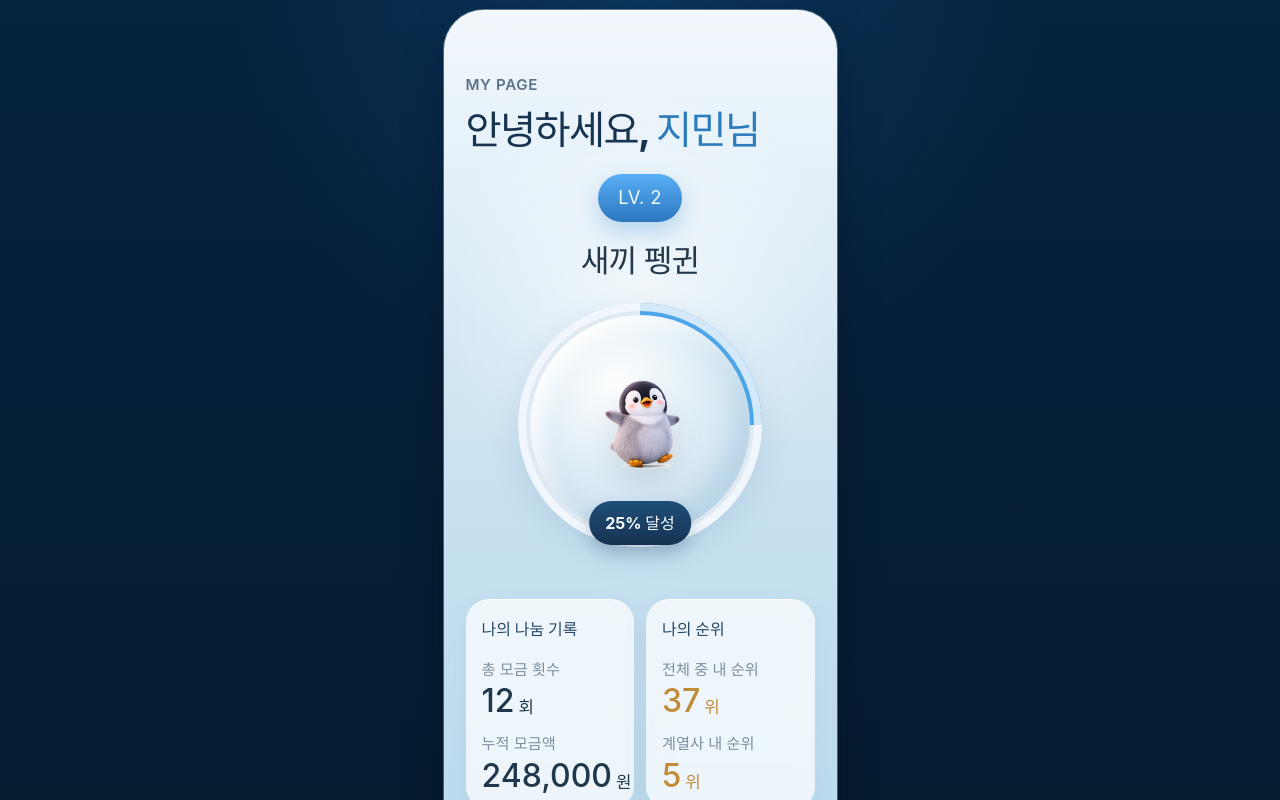
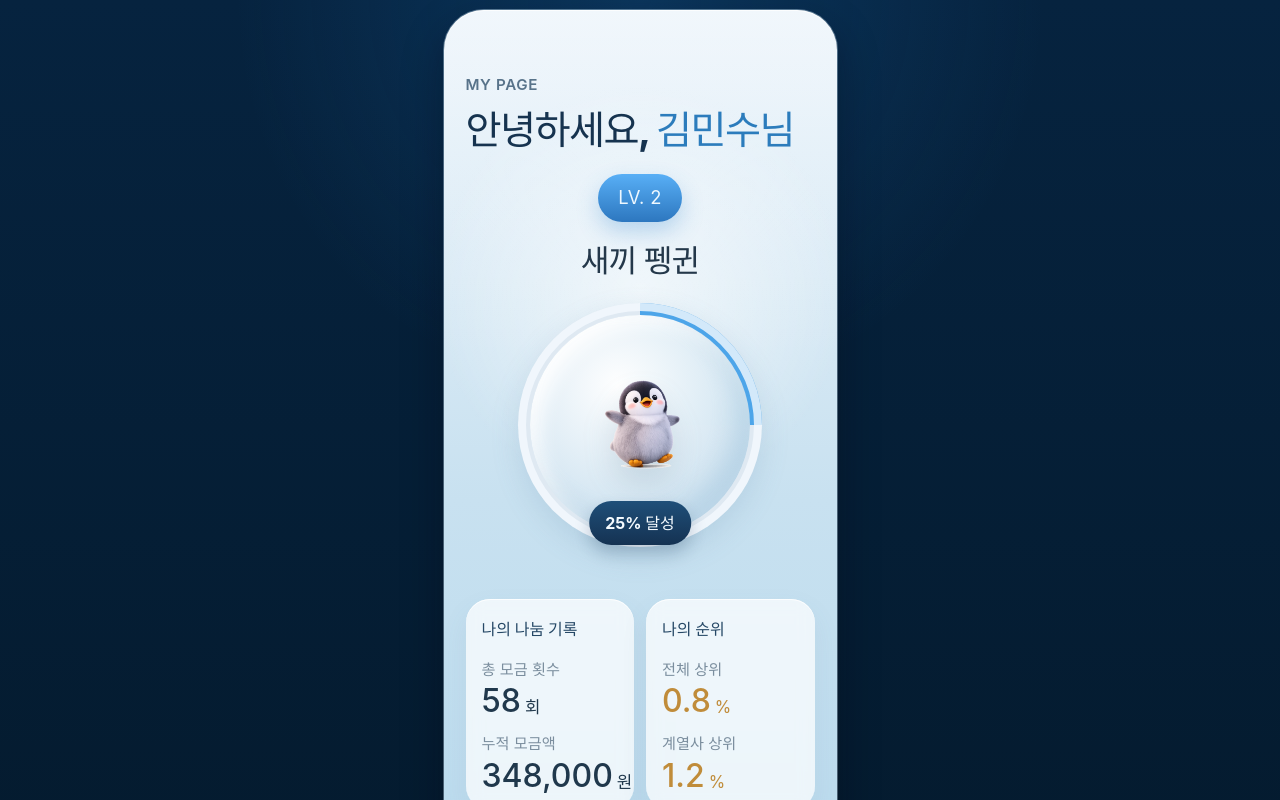
Before and after one commit to chyun7114/SVP_AI_Literacy, a React (Vite) app: page / in a window 1280 px wide. Shown: the top 800 px of the page. Built offline with nearby package versions, Linux system fonts and the light colour scheme.

Commit message:
feat: update main page user profile data

```diff
--- a/src/App.jsx
+++ b/src/App.jsx
@@ -1,14 +1,24 @@
 import { useMemo, useState } from 'react'
 import './App.css'
 
+const userProfile = {
+  id: 1,
+  name: '김민수',
+  company: '삼성전자',
+  donationAmount: 348000,
+  donationCount: 58,
+  overallPercentile: 0.8,
+  companyPercentile: 1.2,
+}
+
 const donationStats = [
-  { label: '총 모금 횟수', value: '12', unit: '회' },
-  { label: '누적 모금액', value: '248,000', unit: '원' },
+  { label: '총 모금 횟수', value: '58', unit: '회' },
+  { label: '누적 모금액', value: '348,000', unit: '원' },
 ]
 
 const rankStats = [
-  { label: '전체 중 내 순위', value: '37', unit: '위', accent: true },
-  { label: '계열사 내 순위', value: '5', unit: '위', accent: true },
+  { label: '전체 상위', value: '0.8', unit: '%', accent: true },
+  { label: '계열사 상위', value: '1.2', unit: '%', accent: true },
 ]
 
 const introCards = [
@@ -307,7 +317,7 @@ function HomeScreen() {
       <header className="hero-header">
         <p className="hero-header__eyebrow">MY PAGE</p>
         <h1>
-          안녕하세요, <span>지민님</span>
+          안녕하세요, <span>{userProfile.name}님</span>
         </h1>
       </header>
 
```
